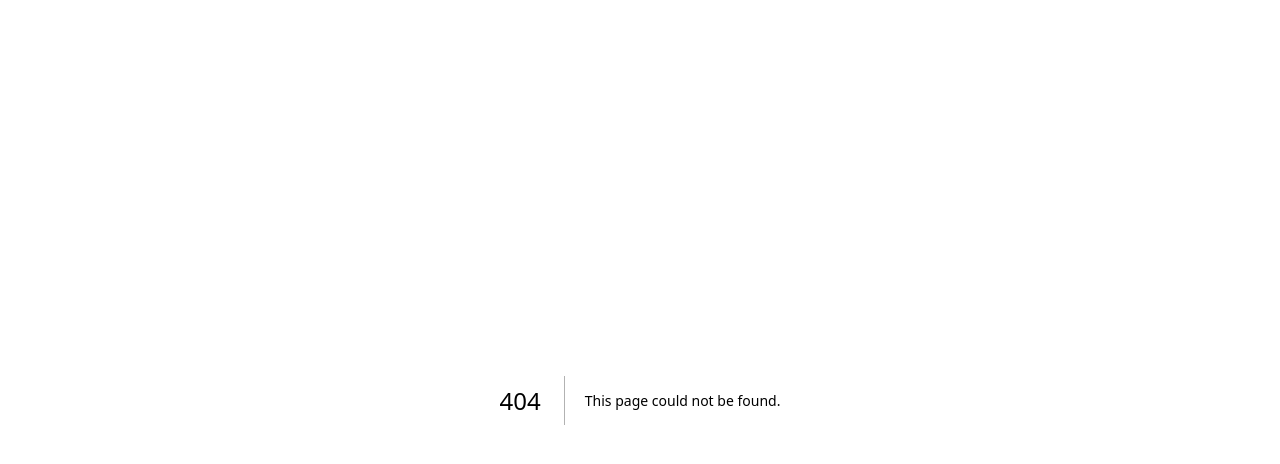
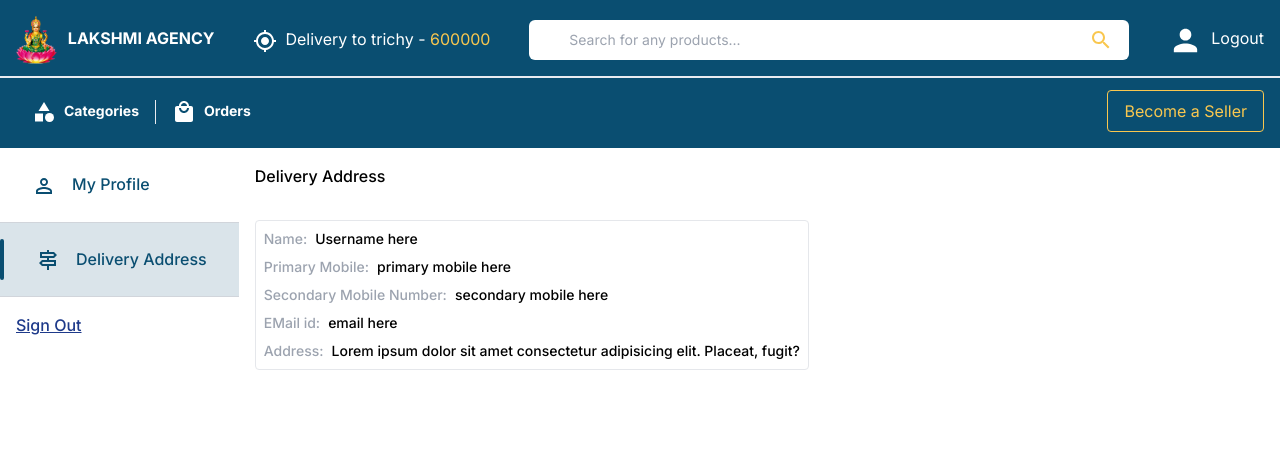
Before and after one commit to sudharshanr15/lakshmi-agency-frontend-main, a Next.js app: page /dashboard/profile/address in a window 1280 px wide. Before the commit this address had no page. Shown: the top 464 px of the page. Built offline with nearby package versions, Linux system fonts and the light colour scheme.

Commit message:
Added profile page

```diff
--- /dev/null
+++ b/src/app/dashboard/profile/address/layout.tsx
@@ -0,0 +1,12 @@
+import MobileTitleBar from '@/components/mobile_nav/MobileTitleBar'
+import React from 'react'
+
+function layout({ children }: {children: React.ReactNode}) {
+  return (
+    <>
+        { children }
+    </>
+  )
+}
+
+export default layout
--- /dev/null
+++ b/src/app/dashboard/profile/address/page.tsx
@@ -0,0 +1,36 @@
+import React from 'react'
+import PersonIcon from '@mui/icons-material/Person';
+
+function page() {
+  return (
+    <div className='flex flex-col gap-8'>
+        <h4 className='font-medium hidden xl:block'>Delivery Address</h4>
+        <div className="">
+            <div className="flex flex-col gap-2 p-2 border rounded md:w-max">
+                <h5 className='text-sm font-medium'>
+                    <span className='text-gray-400'>Name:</span>
+                    <span className="ms-2">Username here</span>
+                </h5>
+                <h5 className='text-sm font-medium'>
+                    <span className='text-gray-400'>Primary Mobile:</span>
+                    <span className="ms-2">primary mobile here</span>
+                </h5>
+                <h5 className='text-sm font-medium'>
+                    <span className='text-gray-400'>Secondary Mobile Number:</span>
+                    <span className="ms-2">secondary mobile here</span>
+                </h5>
+                <h5 className='text-sm font-medium'>
+                    <span className='text-gray-400'>EMail id:</span>
+                    <span className="ms-2">email here</span>
+                </h5>
+                <h5 className='text-sm font-medium'>
+                    <span className='text-gray-400'>Address:</span>
+                    <span className="ms-2">Lorem ipsum dolor sit amet consectetur adipisicing elit. Placeat, fugit?</span>
+                </h5>
+            </div>
+        </div>
+    </div>
+  )
+}
+
+export default page
--- /dev/null
+++ b/src/app/dashboard/profile/layout.tsx
@@ -0,0 +1,41 @@
+'use client';
+
+import MobileTitleBar from '@/components/mobile_nav/MobileTitleBar'
+import ProfileMenu from '@/containers/profile/ProfileMenu'
+import { update } from '@/lib/store/MobileNavbar';
+import { MobileNavbarItems } from '@/types/navbar';
+import { usePathname } from 'next/navigation'
+import React from 'react'
+import { useDispatch } from 'react-redux';
+
+const PATH_TITLES: {
+    [key: string]: string
+} = {
+    "/dashboard/profile": "My Profile",
+    "/dashboard/profile/address": "Delivery Address"
+}
+
+function layout({ children }: { children: React.ReactNode}) {
+    const path = usePathname();
+    const dispatch = useDispatch();
+
+    function onBack(){
+        dispatch(update(MobileNavbarItems.PROFILE))
+    }
+
+  return (
+    <>
+        <MobileTitleBar href='/dashboard' onLinkClicked={onBack} title={PATH_TITLES[path] ?? "Not found"} />
+        <div className='flex'>
+            <div className="hidden xl:block">
+                <ProfileMenu />
+            </div>
+            <div className="flex-grow p-4">
+                {children}
+            </div>
+        </div>
+    </>
+  )
+}
+
+export default layout
--- a/src/app/dashboard/profile/page.tsx
+++ b/src/app/dashboard/profile/page.tsx
@@ -1,12 +1,22 @@
-import ProfileMenu from '@/containers/profile/ProfileMenu'
 import React from 'react'
+import PersonIcon from '@mui/icons-material/Person';
 
 function page() {
   return (
-    <div className='flex'>
-        <ProfileMenu />
-        <div className="flex-grow">
-
+    <div className='flex flex-col gap-8'>
+        <div className="flex items-center gap-6">
+            <span className="p-2 aspect-square rounded-full text-gray-400 border-2 border-gray-400 bg-gray-200">
+                <PersonIcon fontSize='large' />
+            </span>
+            <h5 className='font-medium capitalize'>Update username</h5>
+        </div>
+        <div className='font-medium'>
+            <h4 className='text-gray-400 mb-3'>Mobile Number</h4>
+            <h5>123467890</h5>
+        </div>
+        <div className='font-medium'>
+            <h4 className='text-gray-400 mb-3'>Email Address</h4>
+            <h5>N/A</h5>
         </div>
     </div>
   )
--- a/src/components/MobileNavbar.tsx
+++ b/src/components/MobileNavbar.tsx
@@ -6,42 +6,42 @@ import PersonIcon from "@mui/icons-material/Person";
 import gsap from "gsap";
 import Category from "./mobile_nav/Category";
 import ProfileMenu from "@/containers/profile/ProfileMenu";
-
-enum NavbarItems {
-    HOME,
-    CATEGORY,
-    ORDERS,
-    PROFILE
-}
+import { useDispatch, useSelector } from "react-redux";
+import { RootState } from "@/lib/store/store";
+import { update } from "@/lib/store/MobileNavbar";
+import { MobileNavbarItems } from "@/types/navbar";
 
 function MobileNavbar() {
-    const navbarItems = [
-        {
+    const activeItem = useSelector((state: RootState) => state.mobileNavbar.activeItem)
+    const dispatch = useDispatch()
+
+    const navbarItems = {
+        "home": {
             name: "Home",
             icon: <HomeIcon />,
-            type: NavbarItems.HOME
+            type: MobileNavbarItems.HOME
         },
-        {
+        "category": {
             name: "Category",
             icon: <CategoryIcon />,
-            type: NavbarItems.CATEGORY
+            type: MobileNavbarItems.CATEGORY
         },
-        {
+        "orders": {
             name: "Orders",
             icon: <LocalMallIcon />,
-            type: NavbarItems.ORDERS
+            type: MobileNavbarItems.ORDERS
         },
-        {
+        "profile": {
             name: "Profile",
             icon: <PersonIcon />,
-            type: NavbarItems.PROFILE
-        },
-    ]
+            type: MobileNavbarItems.PROFILE
+        }
+    }
 
-    const [currentItem, setCurrentItem] = useState(NavbarItems.HOME)
+    const [currentItem, setCurrentItem] = useState(activeItem ?? MobileNavbarItems.HOME)
 
     useEffect(() => {
-        if(currentItem != NavbarItems.HOME){
+        if(currentItem != MobileNavbarItems.HOME){
             gsap.to("body", {
                 overflow: "hidden"
             })
@@ -50,17 +50,18 @@ function MobileNavbar() {
                 overflow: "auto"
             })
         }
+        dispatch(update(currentItem))
     }, [currentItem])
 
     return (
         <>
             {
-                (currentItem != NavbarItems.HOME) &&
+                (currentItem != MobileNavbarItems.HOME) &&
                 <div className="fixed top-0 left-0 w-full h-screen overflow-auto bg-white z-50 pb-32">
                     {
-                        (currentItem == NavbarItems.CATEGORY) ?
+                        (currentItem == MobileNavbarItems.CATEGORY) ?
                         <Category /> :
-                        currentItem == NavbarItems.PROFILE ?
+                        currentItem == MobileNavbarItems.PROFILE ?
                         <ProfileMenu /> :
                         <></>
                     }
@@ -75,7 +76,7 @@ function MobileNavbar() {
                 </div> */}
                 <div className="bg-primary p-4">
                     <div className="flex items-center justify-between">
-                        {navbarItems.map((item, index) => (
+                        {Object.values(navbarItems).map((item, index) => (
                             <button
                                 className={`${(currentItem == item.type) ? 'text-secondary-yellow' : 'text-gray-400'}`}
                                 onClick={() => setCurrentItem(item.type)}
--- a/src/components/mobile_nav/MobileTitleBar.tsx
+++ b/src/components/mobile_nav/MobileTitleBar.tsx
@@ -1,12 +1,12 @@
-import React, { PropsWithChildren } from 'react'
+import React, { MouseEventHandler, PropsWithChildren } from 'react'
 import ArrowBackIosNewIcon from '@mui/icons-material/ArrowBackIosNew';
 import Link from 'next/link';
 
-function MobileTitleBar({ title }: {title: string}) {
+function MobileTitleBar({ onLinkClicked, title, href="/dashboard" }: { onLinkClicked?: MouseEventHandler, title: string, href?: string }) {
     return (
         <div className='xl:hidden sticky top-0 left-0 z-50 w-full bg-primary'>
             <div className="flex items-centet gap-4 p-4">
-                <Link href={"/dashboard"} className='text-secondary-yellow'>
+                <Link href={href} className='text-secondary-yellow' onClick={onLinkClicked}>
                 <ArrowBackIosNewIcon fontSize='small' />
                 </Link>
                 <span className='text-body-bold text-white'>{title}</span>
--- a/src/containers/profile/ProfileMenu.tsx
+++ b/src/containers/profile/ProfileMenu.tsx
@@ -4,26 +4,34 @@ import PersonOutlineOutlinedIcon from '@mui/icons-material/PersonOutlineOutlined
 import SignpostOutlinedIcon from '@mui/icons-material/SignpostOutlined';
 import { logoutSession } from '@/lib/session';
 import { NextResponse } from 'next/server';
-import { useRouter } from 'next/navigation';
+import { usePathname, useRouter } from 'next/navigation';
+import Link from 'next/link';
 
 const menuItems = [
     {
         title: "My Profile",
         icon: <PersonOutlineOutlinedIcon />,
+        href: "/dashboard/profile"
     },
     {
         title: "Delivery Address",
         icon: <SignpostOutlinedIcon />,
+        href: "/dashboard/profile/address"
     },
 ]
 
 function ProfileMenu() {
+    const path = usePathname()
 
     const [activeItem, setActiveItem] = useState(menuItems[0])
     const router = useRouter()
 
     useLayoutEffect(() => {
-        setActiveItem(menuItems[0])
+        const active = menuItems.filter(item => {
+            return item.href == path.toLocaleLowerCase()
+        })
+        setActiveItem(active[0] ?? menuItems[0])
+
     }, [])
 
     function onSignOut(){
@@ -37,13 +45,13 @@ function ProfileMenu() {
             <ul>
                 {menuItems.map((item, index) => (
                     <li className={`py-4 text-primary border-b border-gray-300 ${activeItem.title == item.title ? 'bg-primary bg-opacity-15' : activeItem.title}`} key={index}>
-                        <button className="flex items-stretch w-full" onClick={() => setActiveItem(item)}>
+                        <Link href={item.href} className="flex items-stretch w-full" onClick={() => setActiveItem(item)}>
                             {(activeItem.title == item.title) && <div className="before:content-[''] before:border-2 border:ms-2 before:rounded-full before:block before:h-full before:border-primary"></div>}
                             <div className="text-body font-medium mx-8 py-2">
                                 {item.icon}
                                 <span className='ms-4'>{item.title}</span>
                             </div>
-                        </button>
+                        </Link>
                     </li>
                 ))}
             </ul>
--- /dev/null
+++ b/src/lib/store/MobileNavbar.ts
@@ -0,0 +1,23 @@
+import { PayloadAction, createSlice } from "@reduxjs/toolkit";
+
+type ActiveNavbarItem = {
+    activeItem?: string
+}
+
+const initialState: ActiveNavbarItem = {
+    activeItem: undefined
+}
+
+const slicer = createSlice({
+    name: "mobile-active-navbar-item",
+    initialState,
+    reducers: {
+        update: function(state: ActiveNavbarItem, action: PayloadAction<string>){
+            state.activeItem = action.payload
+        }
+    }
+})
+
+export const { update } = slicer.actions
+
+export default slicer.reducer
--- a/src/lib/store/store.ts
+++ b/src/lib/store/store.ts
@@ -3,6 +3,7 @@ import CategoryItemReducer from "./CategoryItemsSlicer"
 import CartSlicer from "./CartSlicer"
 import storage from "redux-persist/lib/storage"
 import { persistReducer } from "redux-persist"
+import MobileNavbar from "./MobileNavbar"
 
 const persistConfig = {
     key: "root",
@@ -12,7 +13,8 @@ const persistConfig = {
 
 const rootReducer = combineReducers({
     category_items: CategoryItemReducer,
-    cart: persistReducer(persistConfig, CartSlicer)
+    cart: persistReducer(persistConfig, CartSlicer),
+    mobileNavbar: MobileNavbar
 })
 
 export const store = configureStore({
--- /dev/null
+++ b/src/types/navbar.ts
@@ -0,0 +1,6 @@
+export enum MobileNavbarItems {
+    HOME = "home",
+    CATEGORY = "category",
+    ORDERS = "orders",
+    PROFILE = "profile"
+}
```
